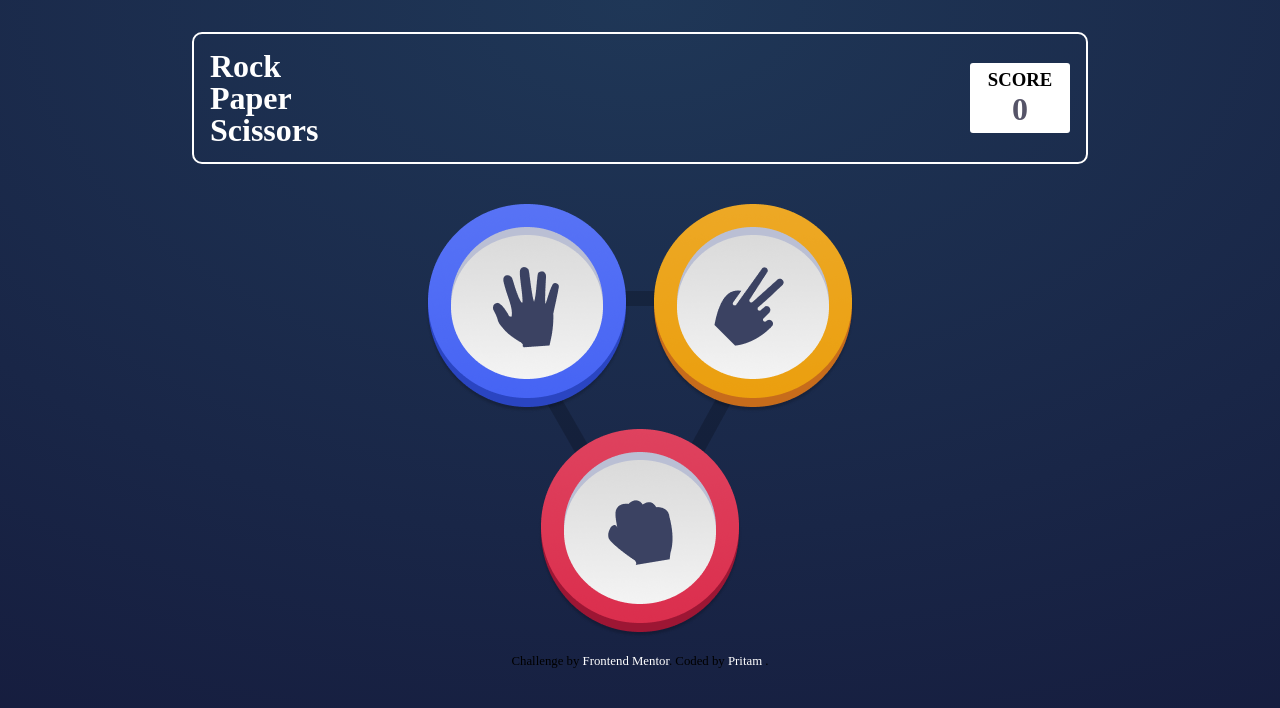
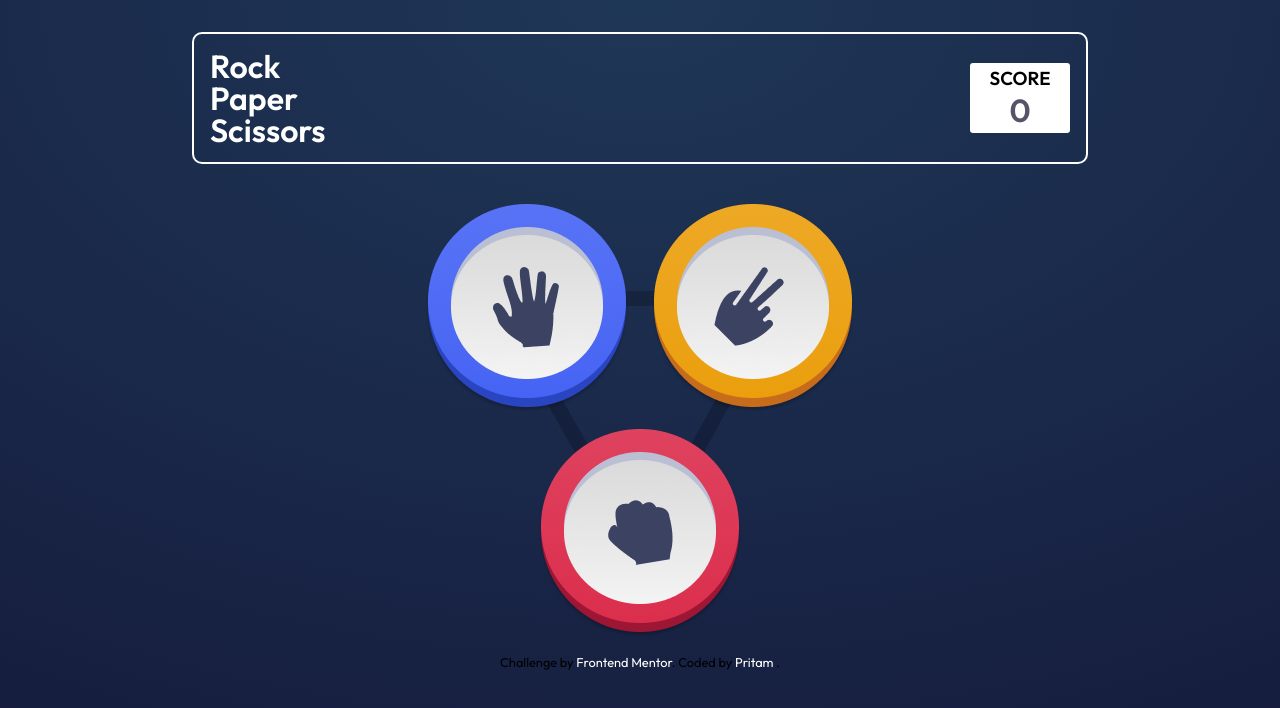
Before and after one commit to pritambera2000/JavaScript-Newbie-Projects, a plain HTML site: page 08-Rock-Paper-Scissors-Game/index.html in a window 1280 px wide. Drawn offline with nearby package versions, Linux system fonts and the light colour scheme; files that its build step writes are made by us from their sources.

Commit message:
Update style.scss

```diff
--- a/08-Rock-Paper-Scissors-Game/SCSS/style.scss
+++ b/08-Rock-Paper-Scissors-Game/SCSS/style.scss
@@ -2,6 +2,7 @@
   margin: 0;
   padding: 0;
   box-sizing: border-box;
+  font-family:'Outfit', sans-serif;
 
 }
 body {
```
